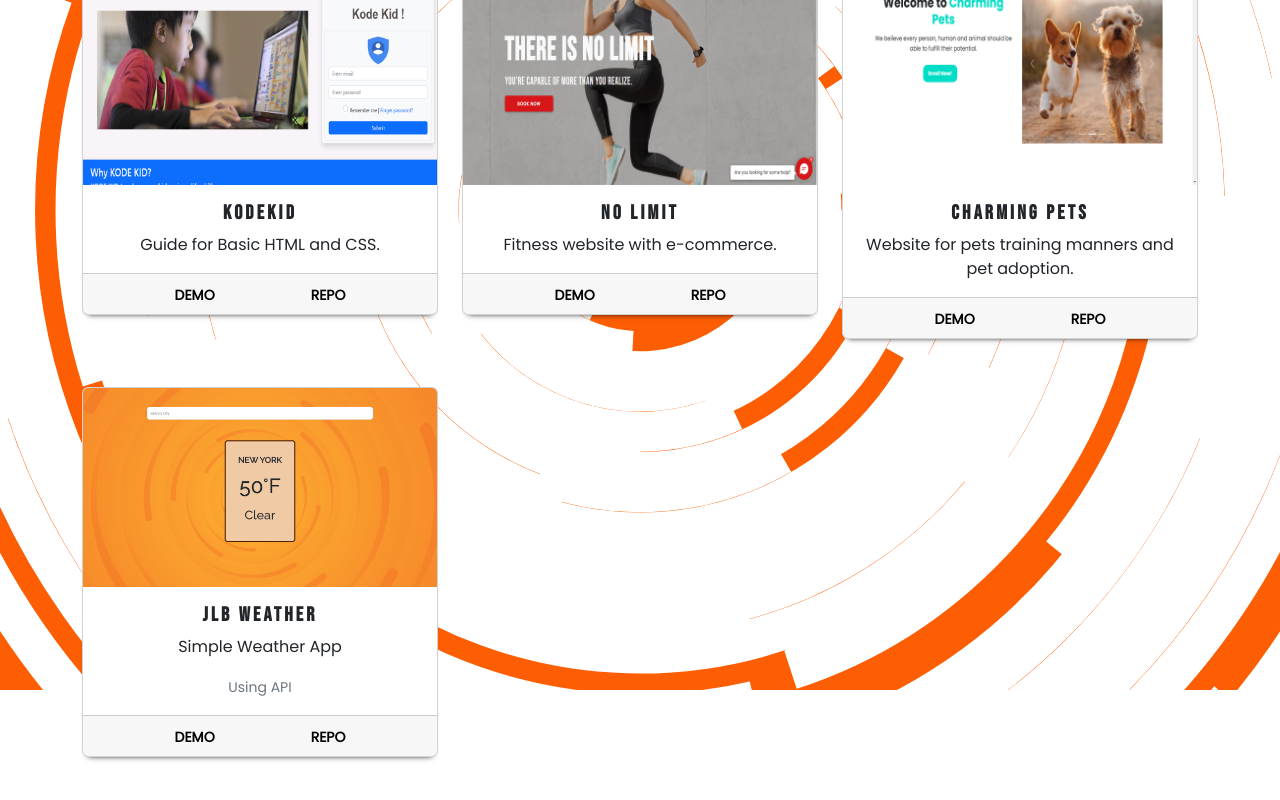
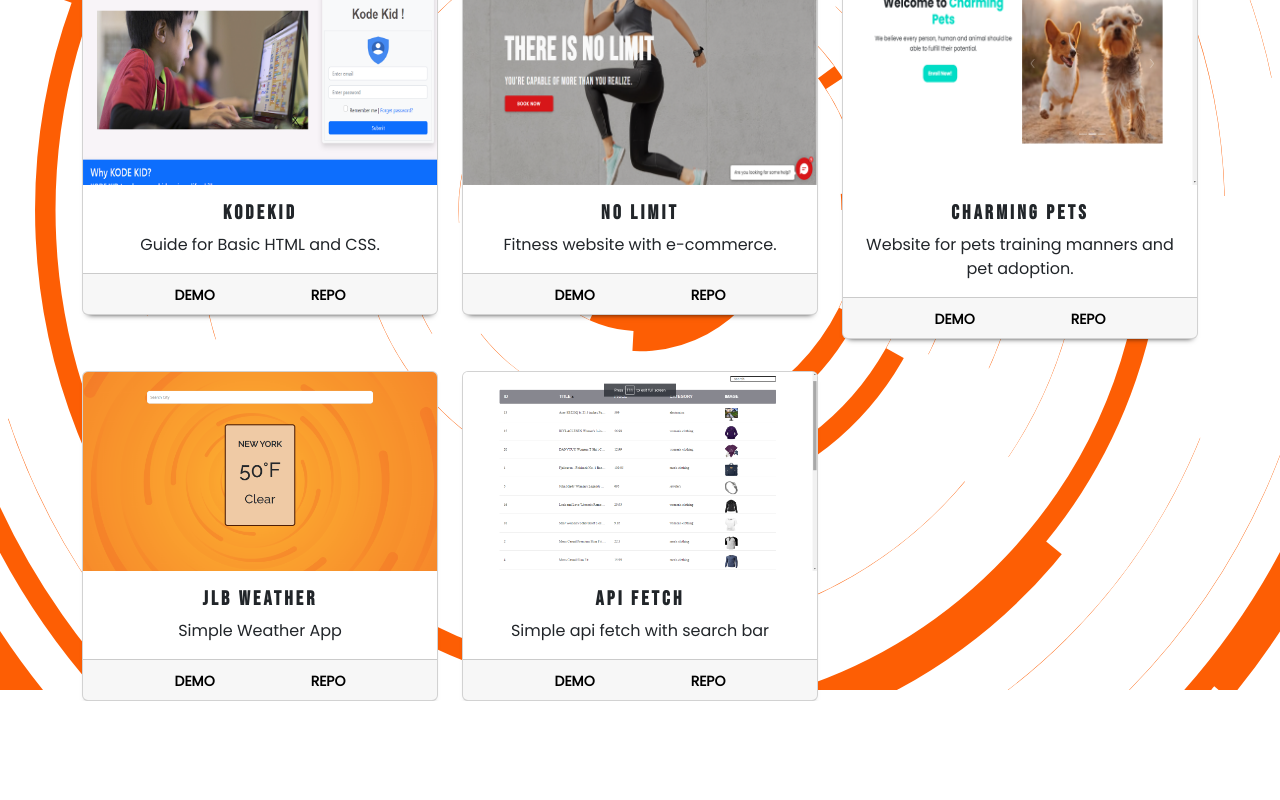
Before and after one commit to jlbbacs/Portfolio-app, a React (Create React App) app: page /project in a window 1280 px wide. Shown: the part 270-1070 px from the top of the page. After the commit the page ends 971 px from the top, so only its background shows below. Built offline with nearby package versions, Linux system fonts and the light colour scheme; the HTML template or start-up script is replaced by a standard one; a web font is replaced by a local one.

Commit message:
adding sample project

```diff
--- a/src/pages/Project.js
+++ b/src/pages/Project.js
@@ -3,6 +3,7 @@ import React, { useEffect } from 'react';
 import "../css/projects.css";
 import Nolimit from "../images/Nolimit1.png";
 import Kodekid from "../images/kodekid1.png";
+import ApiFetch from "../images/api-test.png";
 import Charmingpets from "../images/charmingpets1.png";
 import Weatherapp from "../images/weatherapp.png";
 import { Link } from 'react-router-dom';
@@ -38,6 +39,7 @@ return(
       </div>
     </div>
   </div>
+
   <div class="col">
     <div class="card h-100 "  data-aos="flip-left"
      data-aos-easing="ease-out-cubic"
@@ -53,6 +55,7 @@ return(
       </div>
     </div>
   </div>
+
   <div class="col">
     <div class="card h-100 " data-aos="fade-left" data-aos-duration="2000">
       <img src={Charmingpets} class="card-img-top" alt="..."/>
@@ -68,26 +71,45 @@ return(
   </div>
 </div>
 
-{/* ============solo card============= */}
+<div class="row row-cols-1 row-cols-md-3 g-4" id='group-card'>
+  <div class="col">
+    <div class="card h-100 " data-aos="fade-down" data-aos-duration="2000">
+      <img src={Weatherapp} class="card-img-top" alt="..."/>
+      <div class="card-body">
+        <h5 class="card-title">JLB Weather</h5>
+        <p class="card-text">Simple Weather App</p>
+      </div>
+      <div class="card-footer text-center">
+        <small class="text-muted"><a href='https://bacsarsaweatherapp.vercel.app/'>Demo</a></small>
+        <small class="text-muted"><a href= 'https://github.com/jlbbacs/Bacs-Weather-app'>Repo</a></small>
+      </div>
+    </div>
+  </div>
 
 
 
-<div class="row row-cols-1 row-cols-md-3 g-4" >
+  <div class="col">
+    <div class="card h-100 " data-aos="fade-down" data-aos-duration="2000">
+      <img src={ApiFetch} class="card-img-top" alt="..."/>
+      <div class="card-body">
+        <h5 class="card-title">API Fetch</h5>
+        <p class="card-text">Simple api fetch with search bar</p>
+      </div>
+      <div class="card-footer text-center">
+        <small class="text-muted"><a href='https://api-withsearchbar-test.vercel.app/'>Demo</a></small>
+        <small class="text-muted"><a href='https://github.com/jlbbacs/react-api-search-test'>Repo</a></small>
+      </div>
+    </div>
+  </div>
 
-<div className='col-sm-4 '>
-<div class="card mt-5 mb-5 weather-app" data-aos="fade-down" data-aos-duration="2000">
-    <img src={Weatherapp} class="card-img-top" alt="..."/>
-    <div class="card-body ">
-      <h5 class="card-title">JLB Weather</h5>
-      <p class="card-text">Simple Weather App</p>
-      <p class="card-text"><small class="text-muted"> Using API</small></p>
 
-  </div>
-    <div class="card-footer text-center">
-        <small class="text-muted"><a href='https://bacsarsaweatherapp.vercel.app/'>Demo</a></small>
-        <small class="text-muted"><a href='https://github.com/jlbbacs/Bacs-Weather-app'>Repo</a></small>
-      </div>
-  </div>
+
+
+
+
+
+
+
 
   </div>
 
@@ -97,7 +119,14 @@ return(
 
 
 
-</div>
+
+
+{/* ============solo card============= */}
+
+
+
+
+
 
 
     </div>
```
Also changed, not shown: src/images/api-test.png (added).
